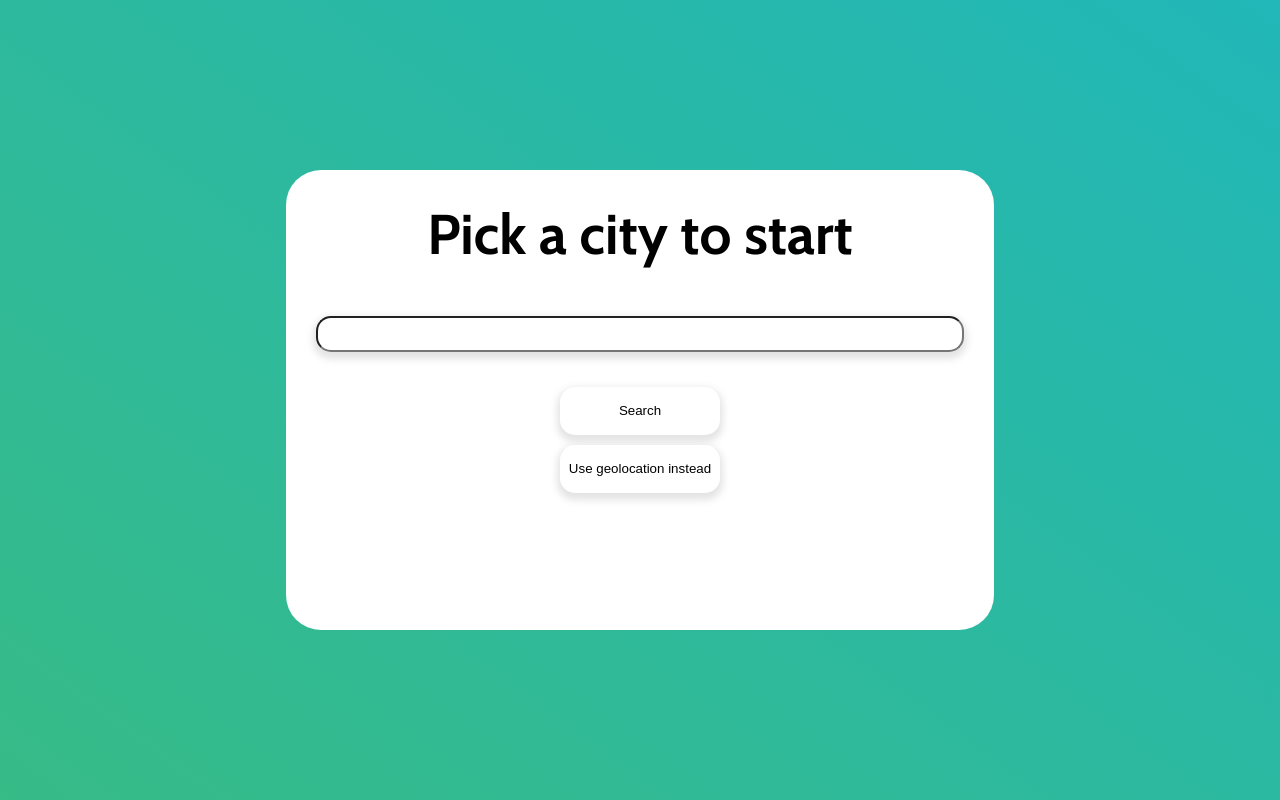
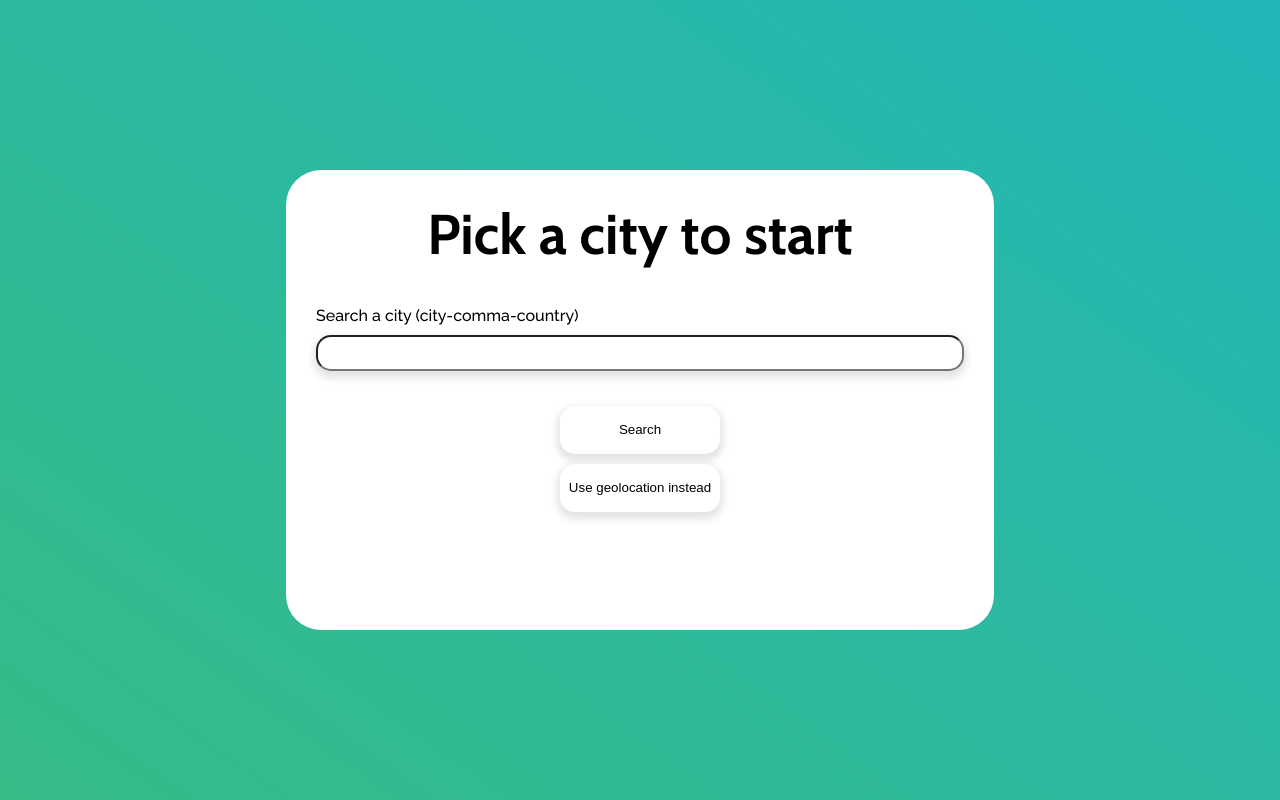
Before and after one commit to Barraza44/top-weather-app, a React (Create React App) app: page / in a window 1280 px wide. Built offline with nearby package versions, Linux system fonts and the light colour scheme; no server answers.

Commit message:
added handlers for form

```diff
--- a/src/App.tsx
+++ b/src/App.tsx
@@ -31,12 +31,28 @@ function App() {
     }
 
   }
+
+  const handleSearch = (e: any) => {
+    setCity({cityName: e.target.value});
+  }
+
+  const handleClick = () => {
+    setVisibility("hidden");
+    setStyleClass(["App2", "opaque2"]);
+    // @ts-ignore
+    setLocation({lat: null, lon: null});
+  }
+
+  const handleSubmit = (e: any) => {
+    e.preventDefault();
+  }
+
   return (
     <div className={styleClass[0]}>
       <div className={styleClass[1]}>
         <h1 className={visibility}>Pick a city to start</h1>
-        <SearchBox visibility={visibility} />
-        <button className={visibility}>Search</button>
+        <SearchBox visibility={visibility} handleSearch={handleSearch} city={city.cityName} handleSubmit={handleSubmit} />
+        <button className={visibility} onClick={handleClick}>Search</button>
         <button onClick={() => geoLocate()} className={visibility}>Use geolocation instead</button>
         {visibility === "hidden"
           ? <WeatherForecast  city={city.cityName} geoLocation={location} />
--- a/src/searchBox.tsx
+++ b/src/searchBox.tsx
@@ -1,10 +1,11 @@
 import React from "react";
 
 // @ts-ignore
-const SearchBox = (props) => {
+const SearchBox = ({visibility, handleSearch, city, handleSubmit}) => {
   return(
-    <form className={props.visibility}>
-      <input type="text" name="citySearch" id="city-search"/>
+    <form className={visibility} onSubmit={handleSubmit}>
+      <label htmlFor="city-search">Search a city (city-comma-country)</label><br/>
+      <input type="text" name="citySearch" id="city-search" onChange={handleSearch} value={city}/>
     </form>
   )
 }
```
